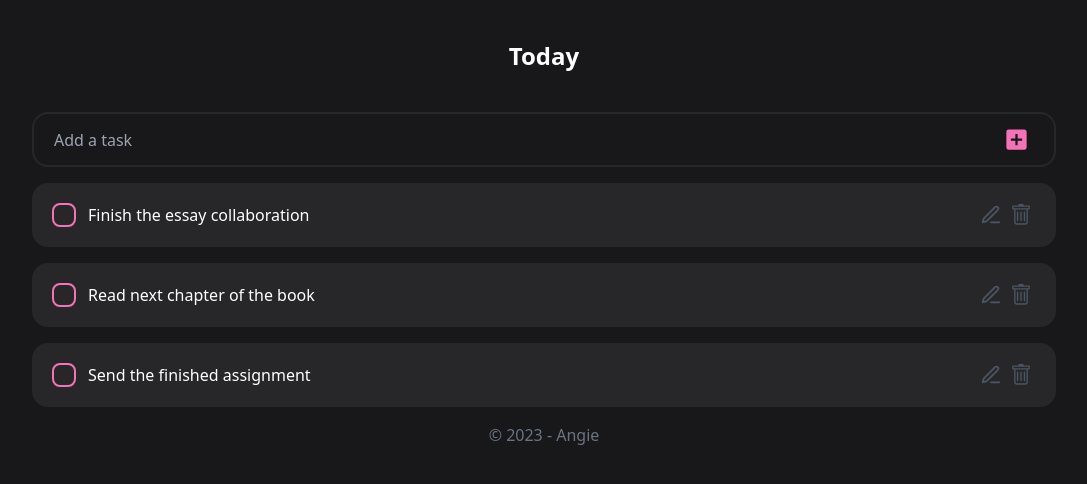
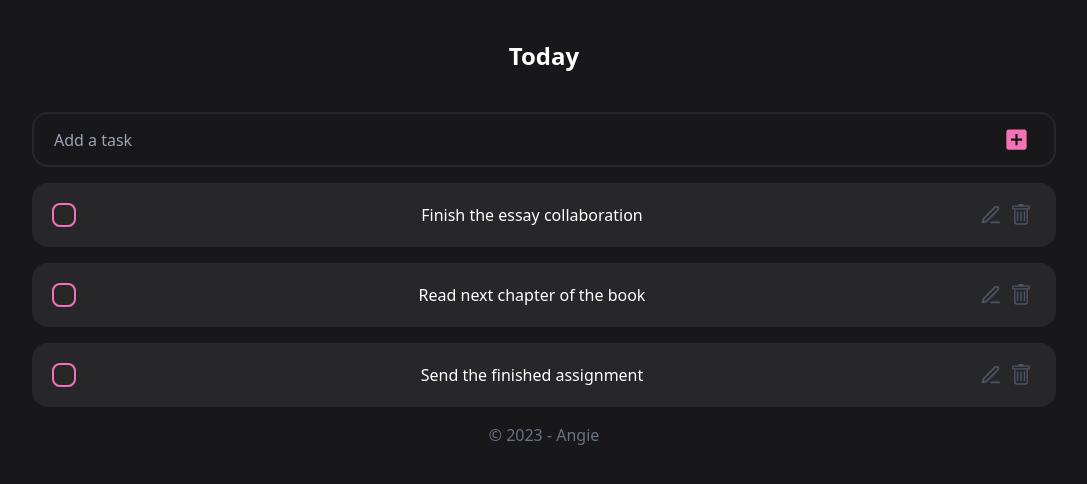
Before and after one commit to walborn/todo, a React (Create React App) app: page / in a window 1280 px wide. Shown: the top 484 px of the page, without its empty margins (96-1183 px from the left). Built offline with nearby package versions, Linux system fonts and the light colour scheme.

Commit message:
edit todo

```diff
--- a/public/index.html
+++ b/public/index.html
@@ -10,20 +10,7 @@
             content="Web site created using create-react-app"
         />
         <link rel="apple-touch-icon" href="%PUBLIC_URL%/logo192.png" />
-        <!--
-      manifest.json provides metadata used when your web app is installed on a
-      user's mobile device or desktop. See https://developers.google.com/web/fundamentals/web-app-manifest/
-    -->
-        <link rel="manifest" href="%PUBLIC_URL%/manifest.json" />
-        <!--
-      Notice the use of %PUBLIC_URL% in the tags above.
-      It will be replaced with the URL of the `public` folder during the build.
-      Only files inside the `public` folder can be referenced from the HTML.
 
-      Unlike "/favicon.ico" or "favicon.ico", "%PUBLIC_URL%/favicon.ico" will
-      work correctly both with client-side routing and a non-root public URL.
-      Learn how to configure a non-root public URL by running `npm run build`.
-    -->
         <title>React App</title>
     </head>
     <body>
--- a/src/components/todos/CreateTodoField.jsx
+++ b/src/components/todos/CreateTodoField.jsx
@@ -4,8 +4,10 @@ import { MdAddBox } from 'react-icons/md'
 import { v4 as uuidv4 } from "uuid"
 
 const CreateTodoField = ({ setTodos }) => {
+
+	//1
 	const [title, setTitle] = useState('')
-
+	//2
 	const addTodo = title => {
 		setTodos(prev => [
 			{
@@ -15,21 +17,24 @@ const CreateTodoField = ({ setTodos }) => {
 			},
 			...prev,
 		])
-		setTitle('')
-
+		setTitle('') //очищает поле ввода
 	}
 
+	//поле ввода
 	return (
 		<div className='flex items-center justify-between mb-4 rounded-2xl border-zinc-800 border-2 px-5 py-3 w-full'>
 			<input
 				type='text'
+				//3
 				onChange={e => setTitle(e.target.value)}
+				//4
 				value={title}
-				onKeyPress={e => e.key === 'Enter' && addTodo(title)}
+				onKeyUp={e => e.key === 'Enter' && addTodo(title)}
 				className='bg-transparent w-full border-none outline-none'
 				placeholder='Add a task'
 			/>
-			<Button onClick={() => addTodo(title)} icon={<MdAddBox
+			<Button //5
+				onClick={() => addTodo(title)} icon={<MdAddBox
 					size={27}
 					className='text-pink-400 hover:text-grey-600 transition-colors ease-in-out duration-10000'
 				/>} />
--- a/src/components/todos/TodoItem.jsx
+++ b/src/components/todos/TodoItem.jsx
@@ -1,37 +1,64 @@
 import React from 'react'
-import cn from 'classnames'
+import { useState } from 'react'
+//import cn from 'classnames'
 import { BsTrash } from 'react-icons/bs'
 import { FiEdit3 } from 'react-icons/fi'
+import { CiSaveDown2 } from 'react-icons/ci'
 import Check from '../Items/Check'
 import Button from '../Items/Button'
 
+const TodoItem = ({ todo, changeTodo, removeTodo }) => {
+	const [isEditing, setIsEditing] = useState('');
+	const [editTitle, setEditTitle] = useState(todo.title)
 
-const TodoItem = ({ todo, changeTodo, removeTodo }) => {
+	let taskContent;
+	if (isEditing) {
+		taskContent = (
+			<>
+				<input className='bg-zinc-800 '
+					value={editTitle}
+					onChange={e => {
+						setEditTitle(e.target.value);
+					}}
+				/>
+				<div className='flex'>
+					<Button onClick={() => setIsEditing(false)} icon={<CiSaveDown2
+						size={25}
+						className='text-pink-400 hover:text-red-700 transition-colors ease-in-out duration-300'
+					/>} />
+					<Button onClick={() => removeTodo(todo.id)} icon={<BsTrash
+						size={22}
+						className='text-gray-600 hover:text-red-700 transition-colors ease-in-out duration-300'
+					/>} />
+				</div>
+			</>
+		);
+	} else {
+		taskContent = (
+			<>
+				{editTitle}
+				<div className='flex'>
+					<Button onClick={() => setIsEditing(true)} icon={<FiEdit3
+						size={22}
+						className='text-gray-600 hover:text-red-700 transition-colors ease-in-out duration-300'
+					/>} />
+					<Button onClick={() => removeTodo(todo.id)} icon={<BsTrash
+						size={22}
+						className='text-gray-600 hover:text-red-700 transition-colors ease-in-out duration-300'
+					/>} />
+				</div>
+			</>
+		);
+	}
+
 	return (
 		<div className='flex items-center justify-between mb-4 rounded-2xl bg-zinc-800 p-5 w-full'>
 			<button
 				className='flex items-center'
-				onClick={() => changeTodo(todo.id)}
-			>
+				onClick={() => changeTodo(todo.id)} >
 				<Check isCompleted={todo.isCompleted} />
-				<span
-					className={cn({
-						'line-through': todo.isCompleted,
-					})}
-				>
-					{todo.title}
-				</span>
 			</button>
-			<div className='flex'>
-				<Button onClick={() => removeTodo(todo.id)} icon={<FiEdit3
-						size={22}
-						className='text-gray-600 hover:text-red-700 transition-colors ease-in-out duration-300'
-					/>} />
-				<Button onClick={() => removeTodo(todo.id)} icon={<BsTrash
-						size={22}
-						className='text-gray-600 hover:text-red-700 transition-colors ease-in-out duration-300'
-					/>} />
-			</div>
+			{taskContent}
 		</div>
 	)
 }
--- a/src/components/todos/TodoList.jsx
+++ b/src/components/todos/TodoList.jsx
@@ -1,27 +1,10 @@
 import React, { useState } from 'react'
 import CreateTodoField from './CreateTodoField'
 import TodoItem from './TodoItem'
+import { date } from '../../date/date'
 
-const data = [
-	{
-		id: 'wefw23',
-		title: 'Finish the essay collaboration',
-		isCompleted: false,
-	},
-	{
-		id: 'wefw23232',
-		title: 'Read next chapter of the book',
-		isCompleted: false,
-	},
-	{
-		id: 'wefw2qwefcev3',
-		title: 'Send the finished assignment',
-		isCompleted: false,
-	},
-]
-
-const TodoList = () => {
-	const [todos, setTodos] = useState(data)
+const TodoList = (props) => {
+	const [todos, setTodos] = useState(date)
 
 	const changeTodo = id => {
 		const copy = [...todos]
@@ -30,7 +13,20 @@ const TodoList = () => {
 		setTodos(copy)
 	}
 
-	const removeTodo = id => setTodos([...todos].filter(t => t.id !== id))
+	function editTodo(todo) {
+
+		setTodos(todos.map((t) => {
+			if (t.id === todo.id) {
+				return todo;
+			} else {
+				return t;
+			}
+		}))
+	}
+
+	const removeTodo = id => {
+		setTodos([...todos].filter(t => t.id !== id))
+	}
 
 	return (
 		<div className='py-10 bg-zinc-900'>
@@ -43,6 +39,7 @@ const TodoList = () => {
 						todo={todo}
 						changeTodo={changeTodo}
 						removeTodo={removeTodo}
+						editTodo={editTodo}
 					/>
 				))}
 				<p className='text-gray-500 text-center mb-5'>© 2023 - Angie </p>
--- /dev/null
+++ b/src/date/date.jsx
@@ -0,0 +1,17 @@
+export const date = [
+	{
+		id: 'wefw23',
+		title: 'Finish the essay collaboration',
+		isCompleted: false,
+	},
+	{
+		id: 'wefw23232',
+		title: 'Read next chapter of the book',
+		isCompleted: false,
+	},
+	{
+		id: 'wefw2qwefcev3',
+		title: 'Send the finished assignment',
+		isCompleted: false,
+	},
+]
--- a/src/index.jsx
+++ b/src/index.jsx
@@ -1,11 +1,8 @@
 import React from 'react'
-import ReactDOM from 'react-dom'
+import { createRoot } from 'react-dom/client'
 import './index.css'
+
 import TodoList from './components/todos/TodoList'
 
-ReactDOM.render(
-	<React.StrictMode>
-      <TodoList />
-	</React.StrictMode>,
-	document.getElementById('root')
-)
+const root = createRoot(document.getElementById("root"));
+root.render(<TodoList />)
```
